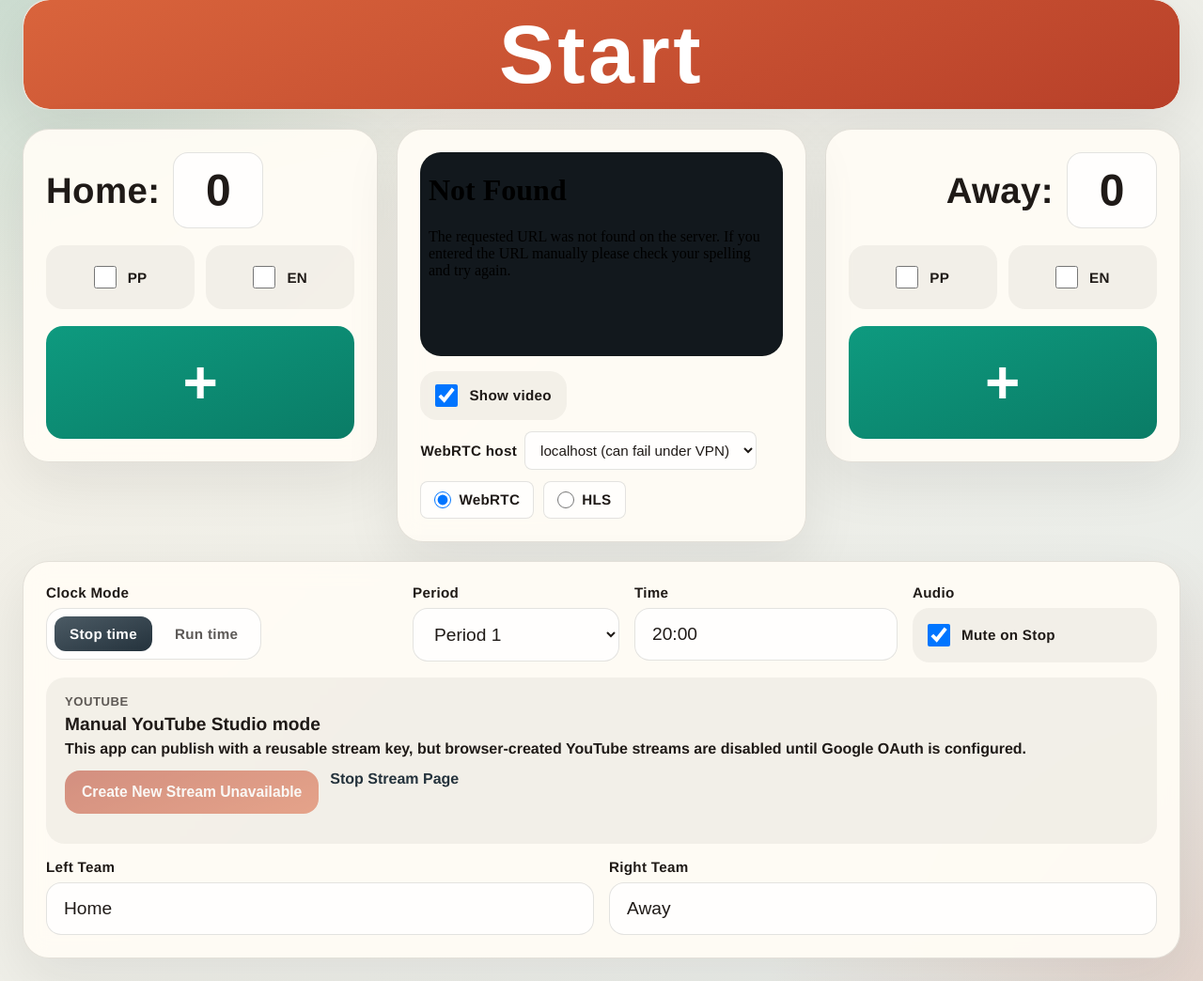
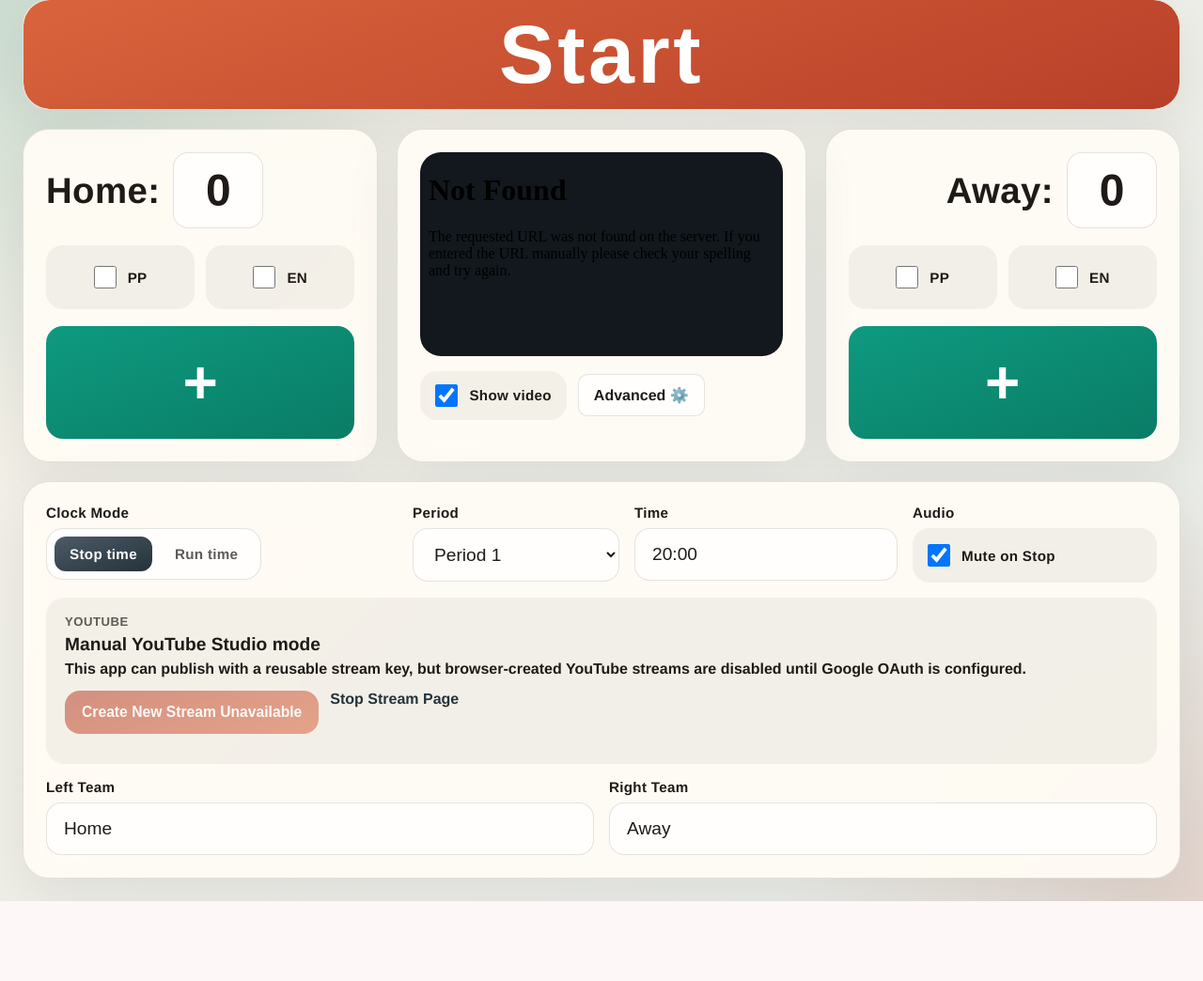
Before and after one commit to paulmossman/easy-game-livestream, a Flask app: page / in a window 1280 px wide. Shown: the part 25-1069 px from the top of the page at 94% size. After the commit the page ends 984 px from the top, so only its background shows below. Run offline with Flask 3, Linux system fonts and the light colour scheme; data that the repository does not hold is empty; parts of the project's set-up code (start-up, migrations or seed data) failed here and were passed over; some libraries are stand-ins or nearby versions.

Commit message:
feat: Livestream viewer advanced ⚙️ dialog box

```diff
--- a/src/static/js/app.js
+++ b/src/static/js/app.js
@@ -75,8 +75,7 @@ function applyPreviewSource() {
 
 function setPreviewVisibility(showVideo) {
     const mode = previewMode();
-    document.querySelector('.preview-mode-group').classList.toggle('is-hidden', !showVideo);
-    document.getElementById('preview-host-group').classList.toggle('is-hidden', !showVideo || mode !== 'webrtc');
+    document.getElementById('preview-host-group').classList.toggle('is-hidden', mode !== 'webrtc');
     document.getElementById('preview-frame').classList.toggle('is-hidden', !showVideo || mode !== 'webrtc');
     document.getElementById('preview-video').classList.toggle('is-hidden', !showVideo || mode !== 'hls');
     document.getElementById('overlay-mock').classList.toggle('is-hidden', showVideo);
@@ -719,6 +718,12 @@ document.getElementById('create-stream-button').addEventListener('click', handle
 document.getElementById('home-team').addEventListener('input', refreshTeamHeadingsFromInputs);
 document.getElementById('away-team').addEventListener('input', refreshTeamHeadingsFromInputs);
 document.getElementById('show-video').addEventListener('change', (event) => setPreviewVisibility(event.target.checked));
+document.getElementById('preview-advanced-button').addEventListener('click', () => {
+    document.getElementById('preview-settings-dialog').showModal();
+});
+document.getElementById('preview-dialog-close').addEventListener('click', () => {
+    document.getElementById('preview-settings-dialog').close();
+});
 document.querySelectorAll('input[name="preview-mode"]').forEach((radio) => {
     radio.addEventListener('change', handlePreviewModeChange);
 });
--- a/src/templates/index.html
+++ b/src/templates/index.html
@@ -359,6 +359,55 @@
         .preview-toggle-row {
             justify-content: flex-start;
             flex: 0 0 auto;
+        }
+
+        .advanced-button,
+        .preview-dialog-close {
+            padding: 12px 16px;
+            border: 1px solid var(--line);
+            border-radius: 10px;
+            background: rgba(255, 255, 255, 0.78);
+            color: var(--ink);
+            font: inherit;
+            font-weight: 800;
+            cursor: pointer;
+        }
+
+        .preview-settings-dialog {
+            width: min(480px, calc(100vw - 32px));
+            max-height: min(80vh, 640px);
+            padding: 24px;
+            border: 1px solid var(--line);
+            border-radius: 20px;
+            color: var(--ink);
+            background: #fffdf8;
+            box-shadow: 0 24px 80px rgba(31, 26, 23, 0.24);
+        }
+
+        .preview-settings-dialog::backdrop {
+            background: rgba(18, 24, 29, 0.48);
+            backdrop-filter: blur(3px);
+        }
+
+        .preview-dialog-content {
+            display: grid;
+            gap: 18px;
+        }
+
+        .preview-dialog-header {
+            display: flex;
+            align-items: center;
+            justify-content: space-between;
+            gap: 16px;
+        }
+
+        .preview-dialog-header h2 {
+            margin: 0;
+            font-size: 1.25rem;
+        }
+
+        .preview-dialog-close {
+            padding: 8px 12px;
         }
 
         .preview-frame,
@@ -756,6 +805,14 @@
                         <input type="checkbox" id="show-video" checked>
                         <span>Show video</span>
                     </label>
+                    <button type="button" id="preview-advanced-button" class="advanced-button">Advanced ⚙️</button>
+                </div>
+                <dialog id="preview-settings-dialog" class="preview-settings-dialog" aria-labelledby="preview-dialog-title">
+                    <div class="preview-dialog-content">
+                        <div class="preview-dialog-header">
+                            <h2 id="preview-dialog-title">Livestream viewer advanced ⚙️</h2>
+                            <button type="button" id="preview-dialog-close" class="preview-dialog-close" aria-label="Close preview settings">Close</button>
+                        </div>
                         <label class="preview-host-option" id="preview-host-group" for="preview-host-select">
                             <span>WebRTC host</span>
                             <select id="preview-host-select" aria-label="WebRTC host"></select>
@@ -771,6 +828,7 @@
                             </label>
                         </div>
                     </div>
+                </dialog>
             </section>
 
             <section class="panel settings-panel">
```
Lines whose indentation alone changed are shown as unchanged.
